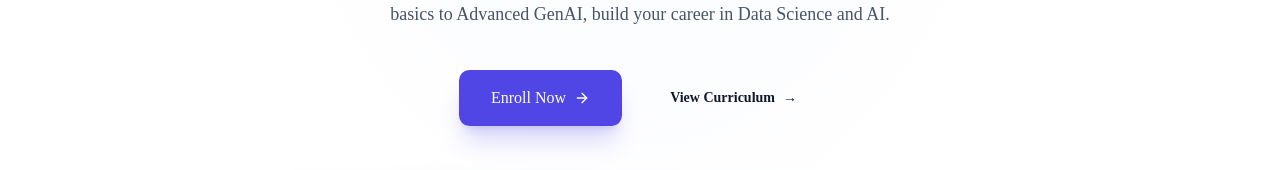
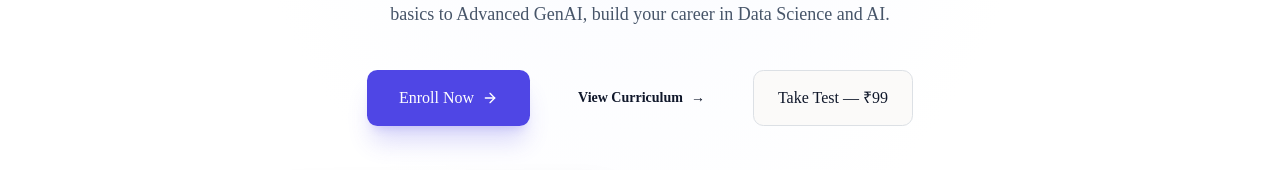
Before and after one commit to GC-WORK11/neurovidyapeeth, a React (Vite) app: page / in a window 1280 px wide. Shown: the part 517-687 px from the top of the page. Built offline with nearby package versions, Linux system fonts and the light colour scheme; grey boxes are pictures that could not be loaded; a web font is replaced by a local one.

Commit message:
Add Take Test button to hero section

```diff
--- a/src/pages/LandingPage.tsx
+++ b/src/pages/LandingPage.tsx
@@ -338,6 +338,11 @@ export default function LandingPage() {
               >
                 View Curriculum <span aria-hidden="true" className="group-hover:translate-x-1 transition-transform">→</span>
               </button>
+              <a href="https://rzp.io/rzp/neurovidyapeethtestportal" target="_blank" rel="noopener noreferrer">
+                <Button size="lg" variant="outline" className="h-14 px-6 text-base w-full sm:w-auto">
+                  Take Test — ₹99
+                </Button>
+              </a>
             </div>
 
             <div className="mt-12 grid grid-cols-1 gap-8 sm:grid-cols-2 sm:gap-6 max-w-5xl mx-auto opacity-90">
```
